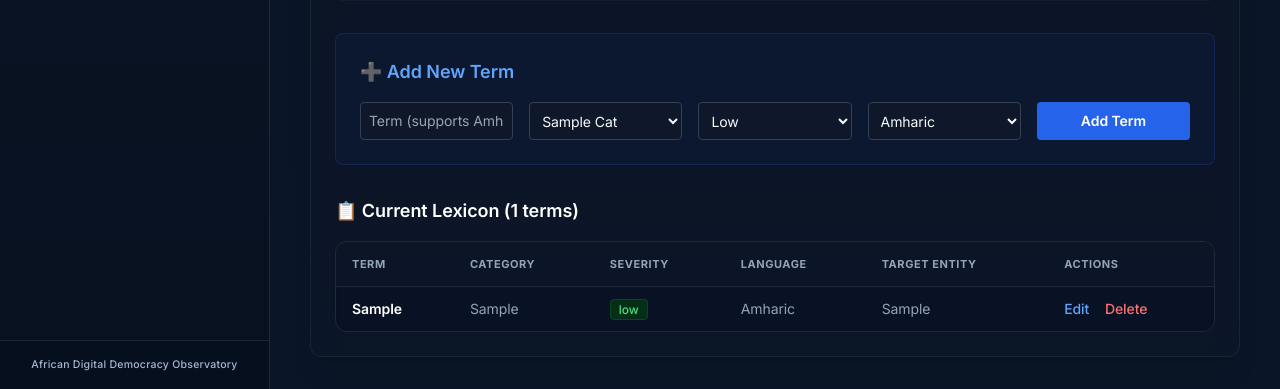
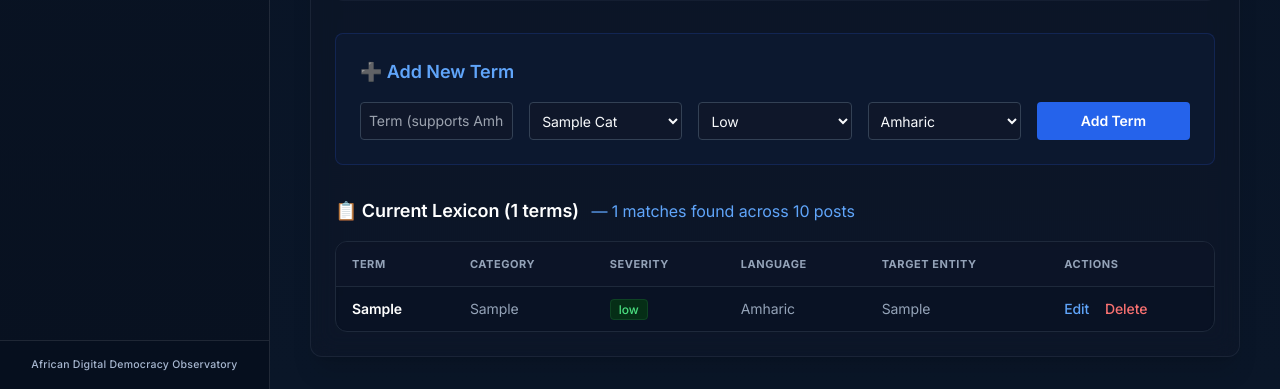
Before and after one commit to hanna-tes/Ethiopia_2026election_monitoring_tool, a Django app: template dashboard/templates/dashboard/lexicon_management.html in a window 1280 px wide. Shown: the part 1010-1399 px from the top of the page. Run offline with Django 4.2, Linux system fonts and the light colour scheme; tables that the repository leaves empty hold one stand-in row (values such as "Sample post"); the template is opened without the code that fills it: values that come from a table or form of the project are taken from there, most other values are stand-ins (such as "Sample title", 1, 10 or a date in 2020); some libraries are stand-ins or nearby versions.

Commit message:
Update lexicon_management.html

```diff
--- a/dashboard/templates/dashboard/lexicon_management.html
+++ b/dashboard/templates/dashboard/lexicon_management.html
@@ -139,7 +139,14 @@
     </div>
 
     <div>
-        <h3 class="text-lg font-semibold text-white mb-4">📋 Current Lexicon ({{ total_terms }} terms)</h3>
+        <h3 class="text-lg font-semibold text-white mb-4">
+            📋 Current Lexicon ({{ total_terms }} terms)
+            {% if total_matches %}
+                <span class="text-blue-400 font-normal text-base ml-2">
+                    — {{ total_matches|default:0 }} matches found across {{ posts_scanned|default:0 }} posts
+                </span>
+            {% endif %}
+        </h3>
         <div class="overflow-hidden border border-slate-800 rounded-xl bg-slate-950/20 shadow-inner">
             <div class="overflow-x-auto">
                 <table class="min-w-full divide-y divide-slate-800 text-sm">
```
